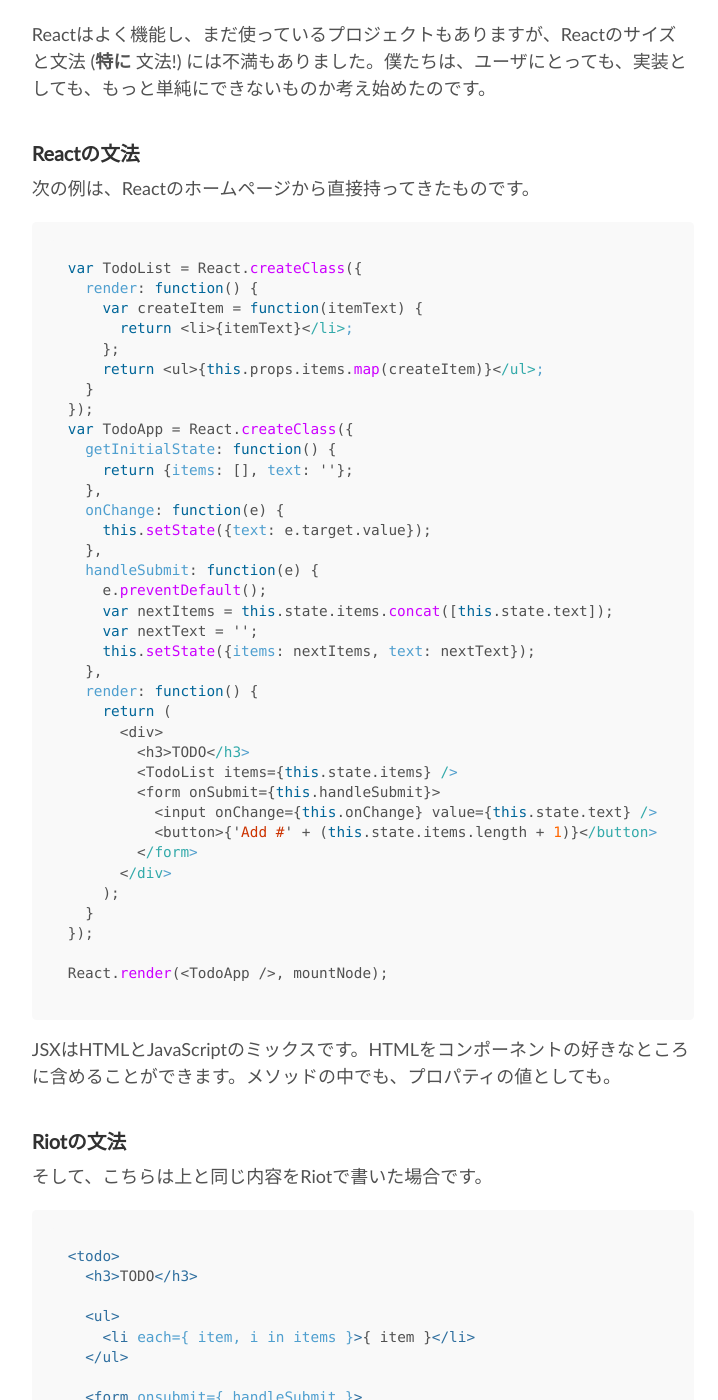
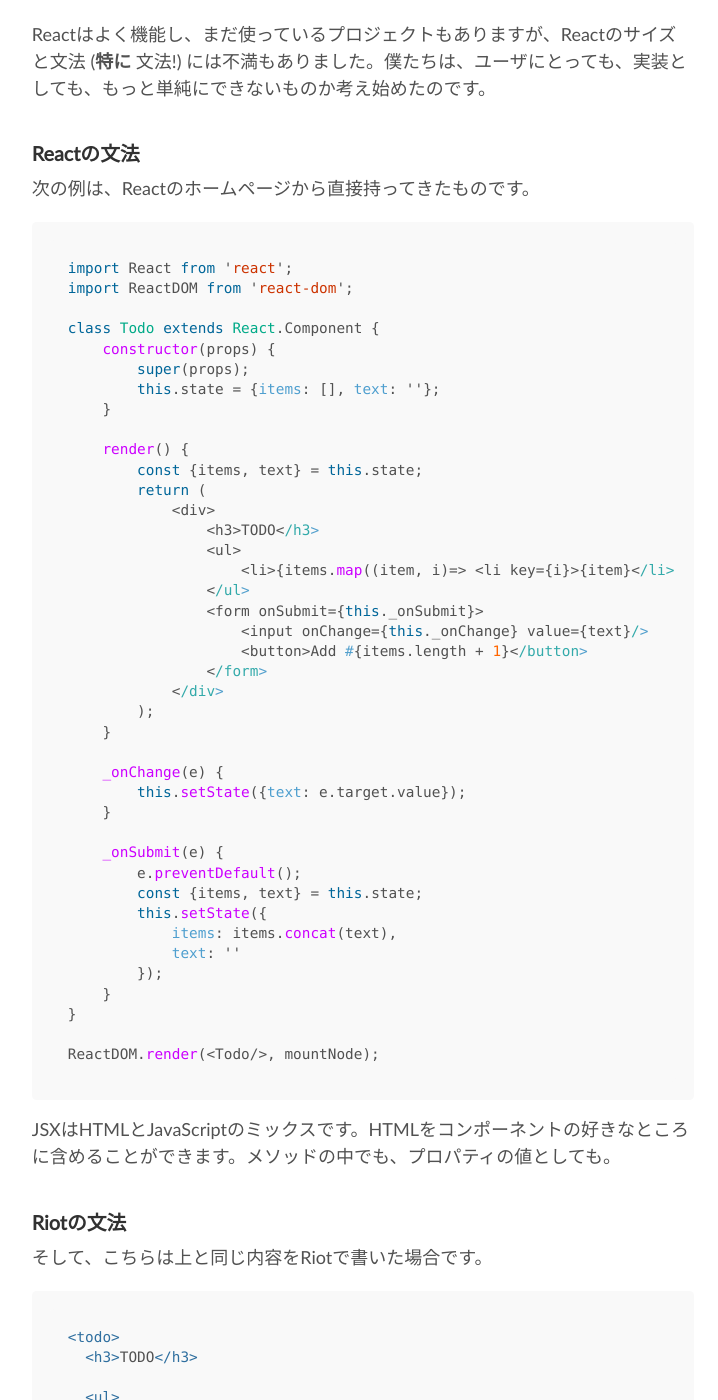
Before and after one commit to riot/riot.github.io, a Jekyll site: the page built from ja/compare.md, in a window 1280 px wide and 1400 px high, scrolled down 684 px. Shown: the whole window, without its empty margins (277-995 px from the left). Built offline with Jekyll 4.4.1, drawn with Linux system fonts in a browser that asks for light colours; nearby versions of some CDN libraries; Markdown is read by kramdown in place of the engine named in the settings.

Commit message:
More fair React example @33e32940705ac552bd422b897c67d084babb10d7

````diff
--- a/ja/compare.md
+++ b/ja/compare.md
@@ -27,42 +27,46 @@
 
 
 ``` javascript
-var TodoList = React.createClass({
-  render: function() {
-    var createItem = function(itemText) {
-      return <li>{itemText}</li>;
-    };
-    return <ul>{this.props.items.map(createItem)}</ul>;
-  }
-});
-var TodoApp = React.createClass({
-  getInitialState: function() {
-    return {items: [], text: ''};
-  },
-  onChange: function(e) {
-    this.setState({text: e.target.value});
-  },
-  handleSubmit: function(e) {
-    e.preventDefault();
-    var nextItems = this.state.items.concat([this.state.text]);
-    var nextText = '';
-    this.setState({items: nextItems, text: nextText});
-  },
-  render: function() {
-    return (
-      <div>
-        <h3>TODO</h3>
-        <TodoList items={this.state.items} />
-        <form onSubmit={this.handleSubmit}>
-          <input onChange={this.onChange} value={this.state.text} />
-          <button>{'Add #' + (this.state.items.length + 1)}</button>
-        </form>
-      </div>
-    );
-  }
-});
+import React from 'react';
+import ReactDOM from 'react-dom';
 
-React.render(<TodoApp />, mountNode);
+class Todo extends React.Component {
+    constructor(props) {
+        super(props);
+        this.state = {items: [], text: ''};
+    }
+
+    render() {
+        const {items, text} = this.state;
+        return (
+            <div>
+                <h3>TODO</h3>
+                <ul>
+                    <li>{items.map((item, i)=> <li key={i}>{item}</li>)}</li>
+                </ul>
+                <form onSubmit={this._onSubmit}>
+                    <input onChange={this._onChange} value={text}/>
+                    <button>Add #{items.length + 1}</button>
+                </form>
+            </div>
+        );
+    }
+
+    _onChange(e) {
+        this.setState({text: e.target.value});
+    }
+
+    _onSubmit(e) {
+        e.preventDefault();
+        const {items, text} = this.state;
+        this.setState({
+            items: items.concat(text),
+            text: ''
+        });
+    }
+}
+
+ReactDOM.render(<Todo/>, mountNode);
 ```
 
 JSXはHTMLとJavaScriptのミックスです。HTMLをコンポーネントの好きなところに含めることができます。メソッドの中でも、プロパティの値としても。
````
